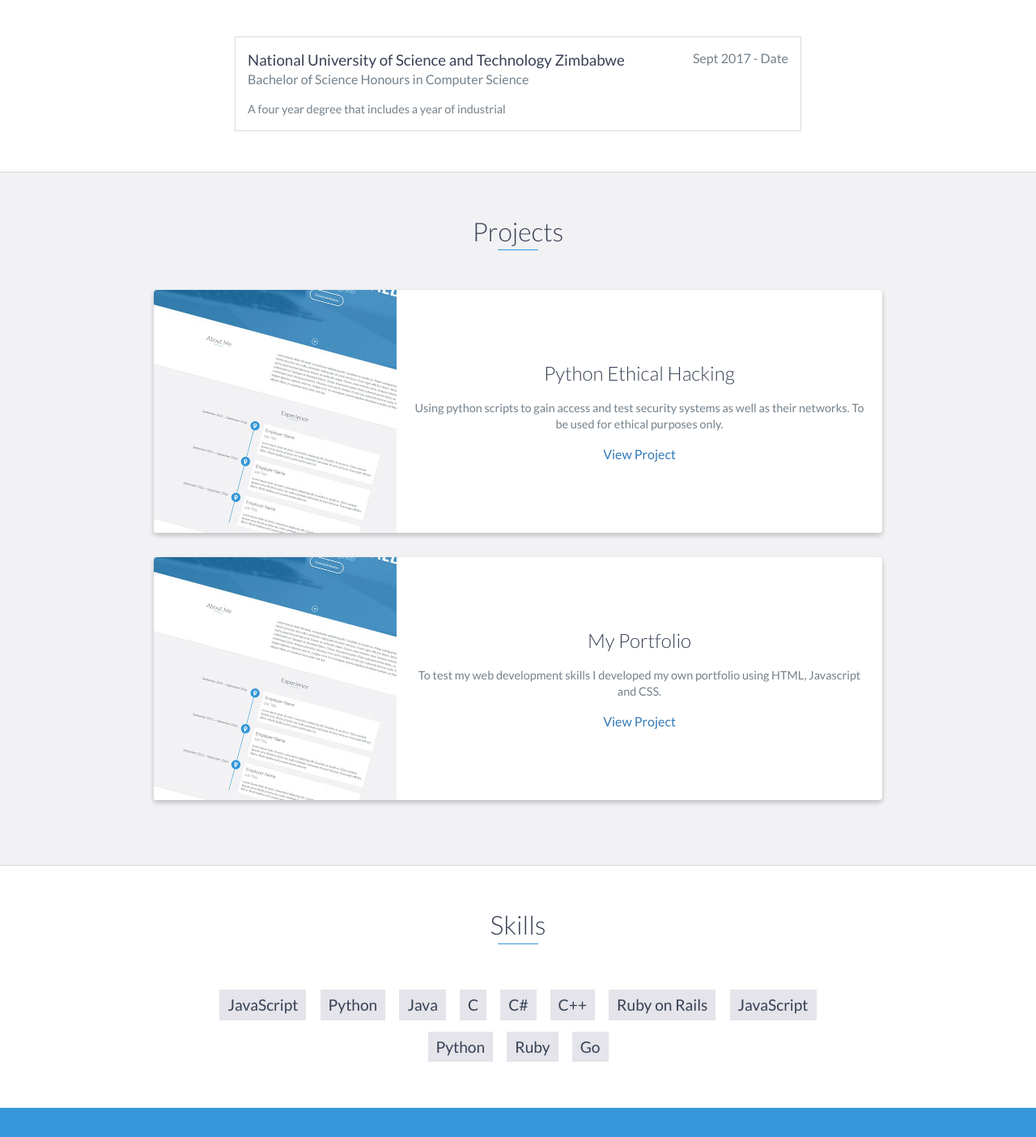
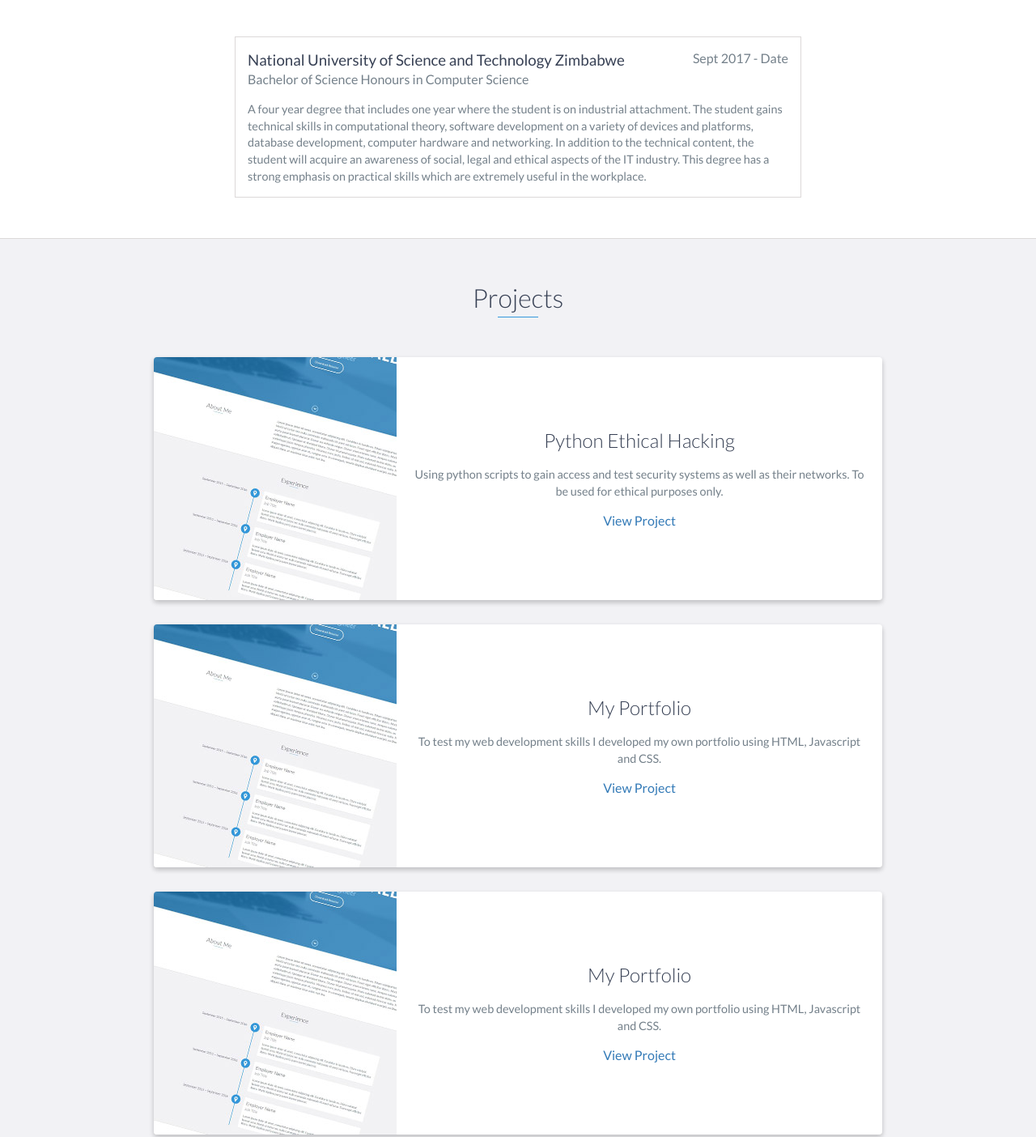
Before and after one commit to blessedrt/portfolio, a website: page index.html in a window 1280 px wide. Shown: the part 2020-3424 px from the top of the page at 81% size. Drawn offline with nearby package versions, Linux system fonts and the light colour scheme.

Commit message:
Update index.html

```diff
--- a/index.html
+++ b/index.html
@@ -120,7 +120,8 @@
             <span class="education-date">Sept 2017 - Date</span>
             <h4>Bachelor of Science Honours in Computer Science</h4>
             <p>
-                A four year degree that includes a year of industrial
+                A four year degree that includes one year where the student is on industrial attachment. The student gains technical skills in computational theory, software development on a variety of devices and platforms, database development, computer hardware and networking. In addition to the technical content, the student will acquire an awareness of social, legal and ethical aspects of the IT industry.
+                This degree has a strong emphasis on practical skills which are extremely useful in the workplace.
             </p>
         </div>
         <!-- End .education-block -->
@@ -149,6 +150,21 @@
                 <!-- End .project -->
 
                 <div class="project shadow-large">
+                    <div class="project-image">
+                        <img src="images/project.jpg" />
+                    </div>
+                    <!-- End .project-image -->
+                    <div class="project-info">
+                        <h3>My Portfolio</h3>
+                        <p>
+                            To test my web development skills I developed my own portfolio using HTML, Javascript and CSS.
+                        </p>
+                        <a href="#">View Project</a>
+                    </div>
+                    <!-- End .project-info -->
+                </div>
+                <!-- End .project -->
+		 <div class="project shadow-large">
                     <div class="project-image">
                         <img src="images/project.jpg" />
                     </div>
```
